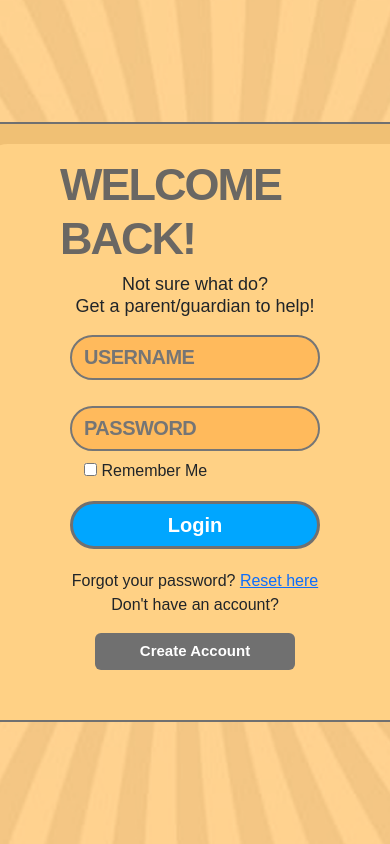
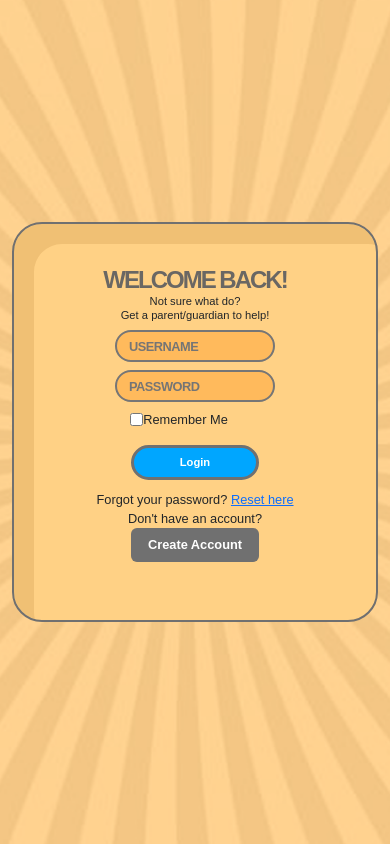
Before and after one commit to BreakfastDeluxe/FYP-23-S1-05, a Django app: page /login/ in a window 390 px wide; the page is wider, and only the part inside the window is pictured. Run offline with Django 4.2, Linux system fonts and the light colour scheme; some web fonts are replaced.

Commit message:
responsive

```diff
--- a/fypMain/whatisthis/templates/login.html
+++ b/fypMain/whatisthis/templates/login.html
@@ -1,10 +1,14 @@
 {% load static %}
 <html>
 <!-- this page is the login page for all users, display login form-->
+
 <head>
+    <meta charset="utf-8">
+    <meta name="viewport" content="width=device-width, initial-scale=1.0">
     <link rel="stylesheet" href="https://use.typekit.net/cyv2luf.css">
     <link rel="stylesheet" href="https://use.typekit.net/bnb5hdo.css"> <!-- button fonts -->
-        <link href="https://cdn.jsdelivr.net/npm/bootstrap@5.3.0-alpha1/dist/css/bootstrap.min.css" rel="stylesheet" integrity="sha384-GLhlTQ8iRABdZLl6O3oVMWSktQOp6b7In1Zl3/Jr59b6EGGoI1aFkw7cmDA6j6gD" crossorigin="anonymous">
+    <link href="https://cdn.jsdelivr.net/npm/bootstrap@5.3.0-alpha1/dist/css/bootstrap.min.css" rel="stylesheet"
+        integrity="sha384-GLhlTQ8iRABdZLl6O3oVMWSktQOp6b7In1Zl3/Jr59b6EGGoI1aFkw7cmDA6j6gD" crossorigin="anonymous">
     <title> Login </title>
 
     <style>
@@ -39,10 +43,11 @@
             box-shadow: inset 20px 20px rgb(141 82 3 / 13%);
         }
 
-            #id_username, #id_password {
+        #id_username,
+        #id_password {
             border-style: solid;
             outline: 3px #707070;
-                border-radius: 30px!important;
+            border-radius: 30px !important;
             background: #FFBA5C;
             width: 250px;
             height: 45px;
@@ -61,7 +66,8 @@
             padding-left: 10px;
             margin-left: auto;
             margin-right: auto;
-                opacity: 1; /* Firefox */
+            opacity: 1;
+            /* Firefox */
             text-transform: uppercase;
         }
 
@@ -88,7 +94,8 @@
         }
 
 
-            .btn.login_btn, .btn.login_btn:active {
+        .btn.login_btn,
+        .btn.login_btn:active {
             border: 3px #707070;
             background-color: #00A6FF;
             width: 250px;
@@ -107,14 +114,21 @@
             margin: 0;
         }
 
-            #form-forget, #form-account,.form-check-inline {
+        #form-forget,
+        #form-account,
+        .form-check-inline {
             font-family: "futura-pt", sans-serif;
             font-weight: 400;
             font-style: normal;
         }
 
+        .form-check-inline {
+            padding-right: 6rem;
+        }
 
-            .btn.create_btn, .btn.create_btn:active {
+
+        .btn.create_btn,
+        .btn.create_btn:active {
             border-style: solid;
             background: #707070;
             font-family: "lores-12", sans-serif;
@@ -125,10 +139,126 @@
             color: white;
         }
 
+        #form-account {
+            max-width: 70%;
+            text-align: center;
+        }
 
+        span {
+            color: #bc0707;
+        }
 
+        @media (max-width: 770px) {
+            .user_card {
+                width: 30rem;
+                height: 30rem;
+                padding: 3rem;
+            }
+
+            #form-title {
+                font-size: 2.5rem;
+                margin: 0;
+            }
+
+            #form-subtitle {
+                font-size: 1rem;
+            }
+
+            #id_username,
+            #id_password {
+                width: 13rem;
+                font-size: 1.2rem;
+            }
+
+            .mb-3,
+            #form-forget {
+                padding: 0;
+            }
+
+            .btn.login_btn,
+            .btn.login_btn:active {
+                width: 13rem;
+                font-size: 1rem;
+            }
+
+            ::placeholder {
+                font-size: 1rem;
+            }
+
+            .mt-3 {
+                padding: 0;
+            }
+
+            .form-check-inline {
+                padding-right: 4rem;
+            }
+
+            #form-account {
+                max-width: 100%;
+                margin: 0;
+            }
+
+            .btn.create_btn,
+            .btn.create_btn:active {
+                font-size: 0.8rem;
+                width: 10rem;
+            }
+        }
+
+        @media (max-width: 410px) {
+            .user_card {
+                width: 25rem;
+                height: 25rem;
+            }
+
+            #form-title {
+                font-size: 1.5rem;
+            }
+
+            #form-subtitle {
+                font-size: 0.7rem;
+            }
+
+            #id_username,
+            #id_password {
+                width: 10rem;
+                font-size: 1rem;
+                height: 2rem;
+            }
+
+            .mb-3 {
+                margin-bottom: 0.5rem!important;
+            }
+
+            .form-check-inline {
+                padding-right: 1rem;
+                font-size: 0.8rem;
+            }
+
+            .btn.login_btn,
+            .btn.login_btn:active {
+                width: 8rem;
+                font-size: 0.7rem;
+            }
+
+            p#form-forget, p#form-account {
+                font-size: 0.8rem;
+                margin: 0;
+            }
+
+            ::placeholder {
+                font-size: 0.8rem;
+            }
+
+            .btn.create_btn,
+            .btn.create_btn:active {
+                font-size: 0.8rem;
+                width: 8rem;
+            }
+        }
     </style>
 </head>
+
 <body>
 
     <body>
@@ -140,7 +270,7 @@
                     </div>
 
                     <div class="d-flex justify-content-center">
-                            <h5 id="form-subtitle">Not sure what do?<br/>
+                        <h5 id="form-subtitle">Not sure what do?<br />
                             Get a parent/guardian to help! </h5>
                     </div>
                     <div class="d-flex justify-content-center form_container">
@@ -155,9 +285,10 @@
                                 {{ form.password }}
                             </div>
 
-                                <div class="form-check form-check-inline">
+                            <p class="d-flex form-check-inline">
                                 {{ form.remember_me }} Remember Me
-                                  </div>
+                            </p>
+
 
                             <div class="d-flex justify-content-center mt-3 login_container">
                                 <input class="btn login_btn" type="submit" value="Login">
@@ -165,14 +296,15 @@
                             {% if form.errors %}
                             {% for field, errors in form.errors.items %}
                             {% for error in errors %}
-                                            <div class="d-flex justify-content-center form-link">
+                            <span class="d-flex justify-content-center form-link">
                                 <p id="form-account">{{ error }}</p>
-                                            </div>
+                            </span>
                             {%endfor%}
                             {%endfor%}
                             {% endif %}
                             <div class="d-flex justify-content-center form-link">
-                                        <p id="form-forget">Forgot your password? <a href="{% url 'password_reset' %}" class="ml-2">Reset here</a></p>
+                                <p id="form-forget">Forgot your password? <a href="{% url 'password_reset' %}"
+                                        class="ml-2">Reset here</a></p>
                             </div>
 
                             <div class="d-flex justify-content-center form-link">
@@ -190,6 +322,7 @@
             </div>
         </div>
     </body>
+
 </html>
 
 <script>
```
Also changed, not shown: fypMain/whatisthis/templates/home.html (+34 -17 lines). Lines whose indentation alone changed are shown as unchanged.
